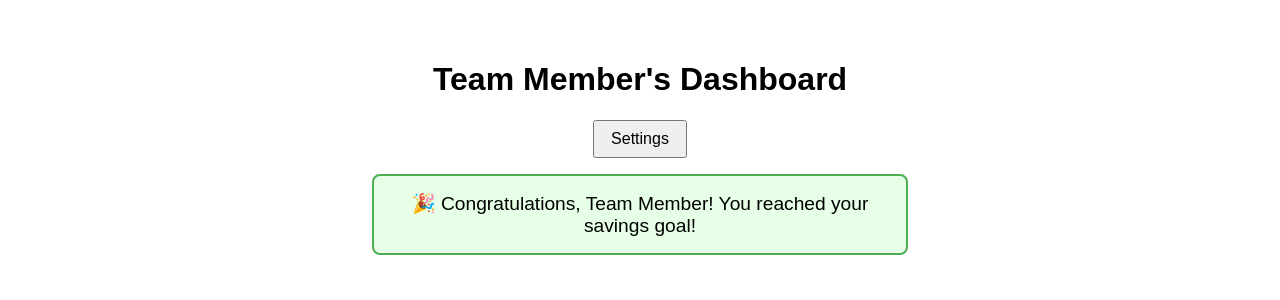
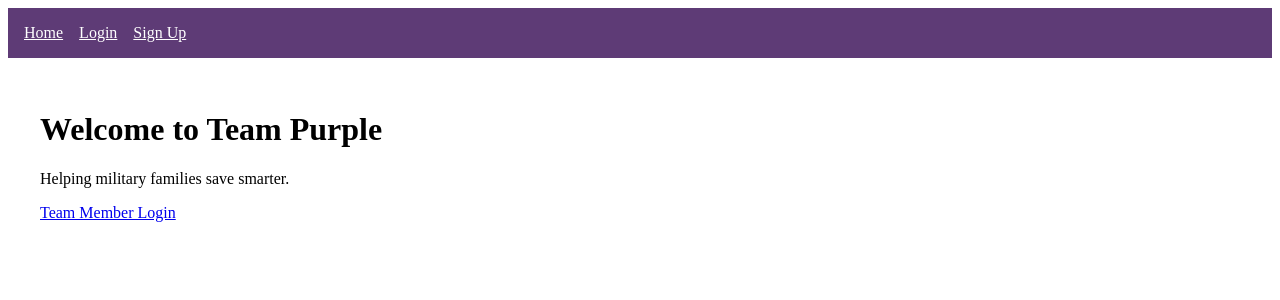
Before and after one commit to CantrellJones/team-purple-app, a React (Create React App) app: page / in a window 1280 px wide. Shown: the top 300 px of the page. Built offline with nearby package versions, Linux system fonts and the light colour scheme.

Commit message:
Update App.js

```diff
--- a/src/App.js
+++ b/src/App.js
@@ -1,84 +1,224 @@
-import React, { useState, useEffect } from 'react';
+import React, { useEffect, useState } from 'react';
+import { BrowserRouter as Router, Routes, Route, Link, useNavigate } from 'react-router-dom';
 
-function App() {
-  const [teamMemberName, setTeamMemberName] = useState('Team Member'); // Default fallback
-  const [showSettings, setShowSettings] = useState(false);
+function Home() {
+  return (
+    <div style={{ padding: '2rem' }}>
+      <h1>Welcome to Team Purple</h1>
+      <p>Helping military families save smarter.</p>
+      <Link to="/login">Team Member Login</Link>
+    </div>
+  );
+}
+
+function Login({ setUser }) {
+  const [email, setEmail] = useState('');
+  const [password, setPassword] = useState('');
+  const navigate = useNavigate();
+
+  const handleLogin = () => {
+    const users = JSON.parse(localStorage.getItem('users') || '[]');
+    const user = users.find(u => u.email === email && u.password === password);
+    if (user) {
+      localStorage.setItem('session', JSON.stringify(user));
+      setUser(user);
+      navigate('/dashboard');
+    } else {
+      alert('Invalid login credentials');
+    }
+  };
+
+  return (
+    <div style={{ padding: '2rem' }}>
+      <h2>Login</h2>
+      <input type="email" placeholder="Email" value={email} onChange={e => setEmail(e.target.value)} /><br />
+      <input type="password" placeholder="Password" value={password} onChange={e => setPassword(e.target.value)} /><br />
+      <button onClick={handleLogin}>Log In</button>
+    </div>
+  );
+}
+
+function SignUp() {
+  const navigate = useNavigate();
+  const [form, setForm] = useState({ name: '', email: '', password: '', role: 'member', status: 'active' });
+
+  const handleChange = (e) => setForm({ ...form, [e.target.name]: e.target.value });
+
+  const handleSubmit = (e) => {
+    e.preventDefault();
+    const users = JSON.parse(localStorage.getItem('users') || '[]');
+    users.push(form);
+    localStorage.setItem('users', JSON.stringify(users));
+    alert('Account created! Please log in.');
+    navigate('/login');
+  };
+
+  return (
+    <div style={{ padding: '2rem' }}>
+      <h2>Sign Up</h2>
+      <form onSubmit={handleSubmit}>
+        <input name="name" placeholder="Name" onChange={handleChange} required /><br />
+        <input name="email" type="email" placeholder="Email" onChange={handleChange} required /><br />
+        <input name="password" type="password" placeholder="Password" onChange={handleChange} required /><br />
+        <button type="submit">Sign Up</button>
+      </form>
+    </div>
+  );
+}
+
+function Dashboard({ user }) {
+  const [goal, setGoal] = useState(() => {
+    return JSON.parse(localStorage.getItem('goal')) || {
+      name: 'College Fund',
+      target: 2000,
+      saved: 1200,
+    };
+  });
+
+  const [isEditing, setIsEditing] = useState(false);
+  const [formGoal, setFormGoal] = useState({ ...goal });
   const [showCongrats, setShowCongrats] = useState(false);
-  const [goalReachedDate, setGoalReachedDate] = useState(null);
+  const [goalReachedDate, setGoalReachedDate] = useState(() => {
+    const savedDate = localStorage.getItem('goalReachedDate');
+    return savedDate ? new Date(savedDate) : null;
+  });
 
-  // Simulate goal reached logic (for testing)
   useEffect(() => {
-    // In real usage, replace this with actual goal-check logic
-    const goalMet = true;
+    const goalMet = goal.saved >= goal.target;
+
     if (goalMet && !goalReachedDate) {
       const now = new Date();
       setGoalReachedDate(now);
+      localStorage.setItem('goalReachedDate', now.toISOString());
       setShowCongrats(true);
     }
 
-    // Hide congrats message after 7 days
     if (goalReachedDate) {
       const now = new Date();
       const diffDays = (now - new Date(goalReachedDate)) / (1000 * 60 * 60 * 24);
       if (diffDays > 7) {
         setShowCongrats(false);
+      } else {
+        setShowCongrats(true);
       }
     }
-  }, [goalReachedDate]);
+  }, [goal, goalReachedDate]);
 
-  useEffect(() => {
-    // Simulate fetching name from login/session
-    const storedName = sessionStorage.getItem('teamMemberName');
-    if (storedName) {
-      setTeamMemberName(storedName);
-    }
-  }, []);
-
-  const toggleSettings = () => {
-    setShowSettings(prev => !prev);
+  const handleEditChange = (e) => {
+    setFormGoal({ ...formGoal, [e.target.name]: e.target.value });
   };
 
+  const handleEditSave = () => {
+    const updatedGoal = {
+      ...goal,
+      name: formGoal.name,
+      target: parseFloat(formGoal.target) || goal.target,
+    };
+    setGoal(updatedGoal);
+    localStorage.setItem('goal', JSON.stringify(updatedGoal));
+    setIsEditing(false);
+  };
+
+  const percentComplete = Math.min((goal.saved / goal.target) * 100, 100);
+  const recentActivity = [
+    { date: 'May 22', source: 'Coupon at Fort Bragg', amount: 25 },
+    { date: 'May 20', source: 'Weekly grocery discount', amount: 10 },
+  ];
+
   return (
-    <div style={{ padding: '2rem', fontFamily: 'Arial, sans-serif' }}>
-      <h1 style={{ textAlign: 'center' }}>{teamMemberName}'s Dashboard</h1>
+    <div style={{ padding: '2rem', fontFamily: 'sans-serif' }}>
+      <h2 style={{ textAlign: 'center' }}>
+        {user?.name ? `${user.name}'s Dashboard` : 'Team Member Dashboard'}
+      </h2>
 
-      <div style={{ textAlign: 'center', margin: '1rem 0' }}>
-        <button onClick={toggleSettings} style={{ padding: '0.5rem 1rem', fontSize: '1rem' }}>
-          {showSettings ? 'Close Settings' : 'Settings'}
-        </button>
-      </div>
-
-      {showSettings && (
-        <div style={{ margin: '1rem auto', padding: '1rem', border: '1px solid #ccc', maxWidth: '400px' }}>
-          <h2>Settings</h2>
-          <p>Future options may include:</p>
-          <ul>
-            <li>Change password</li>
-            <li>Edit email address</li>
-            <li>Notification preferences</li>
-            <li>Goal transfer percentage (25%, 50%, 75%, 100%)</li>
-          </ul>
+      {showCongrats && (
+        <div style={{ padding: '1rem', margin: '1rem 0', backgroundColor: '#d4edda', color: '#155724', borderRadius: '8px' }}>
+          🎉 Congratulations! You've reached your savings goal!
         </div>
       )}
 
-      {showCongrats && (
-        <div style={{
-          margin: '1rem auto',
-          padding: '1rem',
-          maxWidth: '500px',
-          backgroundColor: '#e6ffe6',
-          border: '2px solid #4CAF50',
-          borderRadius: '8px',
-          textAlign: 'center',
-          fontSize: '1.2rem'
-        }}>
-          🎉 Congratulations, {teamMemberName}! You reached your savings goal!
-        </div>
-      )}
+      <div style={{ margin: '2rem 0', padding: '1rem', border: '1px solid #ccc', borderRadius: '8px' }}>
+        <h3>Goal Progress</h3>
+        {isEditing ? (
+          <div>
+            <input name="name" value={formGoal.name} onChange={handleEditChange} placeholder="Goal Name" /><br />
+            <input name="target" type="number" value={formGoal.target} onChange={handleEditChange} placeholder="Target Amount" /><br />
+            <button onClick={handleEditSave}>Save Goal</button>
+          </div>
+        ) : (
+          <>
+            <p><strong>{goal.name}</strong>: ${goal.saved} of ${goal.target}</p>
+            <div style={{ height: '20px', background: '#eee', borderRadius: '10px' }}>
+              <div style={{ width: `${percentComplete}%`, background: '#5e3b76', height: '100%', borderRadius: '10px' }}></div>
+            </div>
+            <button style={{ marginTop: '10px' }} onClick={() => setIsEditing(true)}>Edit Goal</button>
+          </>
+        )}
+      </div>
 
-      {/* More dashboard content can go here */}
+      <div style={{ margin: '2rem 0', padding: '1rem', border: '1px solid #ccc', borderRadius: '8px' }}>
+        <h3>Savings Summary</h3>
+        <p>Total Saved: ${goal.saved}</p>
+        <p>Average per Month: $145 (mock)</p>
+        <p>Auto-Save: <strong>ON</strong></p>
+      </div>
+
+      <div style={{ margin: '2rem 0', padding: '1rem', border: '1px solid #ccc', borderRadius: '8px' }}>
+        <h3>Recent Activity</h3>
+        <ul>
+          {recentActivity.map((item, idx) => (
+            <li key={idx}>💵 {item.date} - ${item.amount} from {item.source}</li>
+          ))}
+        </ul>
+      </div>
+
+      <div style={{ margin: '2rem 0', padding: '1rem', border: '1px solid #ccc', borderRadius: '8px' }}>
+        <h3>Settings</h3>
+        <p>🚧 Coming soon: account preferences, goal alerts, and email notifications.</p>
+      </div>
     </div>
   );
 }
 
+function App() {
+  const [user, setUser] = useState(null);
+
+  useEffect(() => {
+    const session = localStorage.getItem('session');
+    if (session) {
+      setUser(JSON.parse(session));
+    }
+  }, []);
+
+  const logout = () => {
+    localStorage.removeItem('session');
+    setUser(null);
+  };
+
+  return (
+    <Router>
+      <nav style={{ padding: '1rem', backgroundColor: '#5e3b76', color: 'white' }}>
+        <Link to="/" style={{ marginRight: '1rem', color: 'white' }}>Home</Link>
+        {!user ? (
+          <>
+            <Link to="/login" style={{ marginRight: '1rem', color: 'white' }}>Login</Link>
+            <Link to="/signup" style={{ color: 'white' }}>Sign Up</Link>
+          </>
+        ) : (
+          <>
+            <Link to="/dashboard" style={{ marginRight: '1rem', color: 'white' }}>Dashboard</Link>
+            <button onClick={logout} style={{ marginLeft: '1rem', color: 'white', background: 'transparent', border: 'none' }}>Log Out</button>
+          </>
+        )}
+      </nav>
+      <Routes>
+        <Route path="/" element={<Home />} />
+        <Route path="/login" element={<Login setUser={setUser} />} />
+        <Route path="/signup" element={<SignUp />} />
+        <Route path="/dashboard" element={user ? <Dashboard user={user} /> : <Home />} />
+      </Routes>
+    </Router>
+  );
+}
+
 export default App;
```
